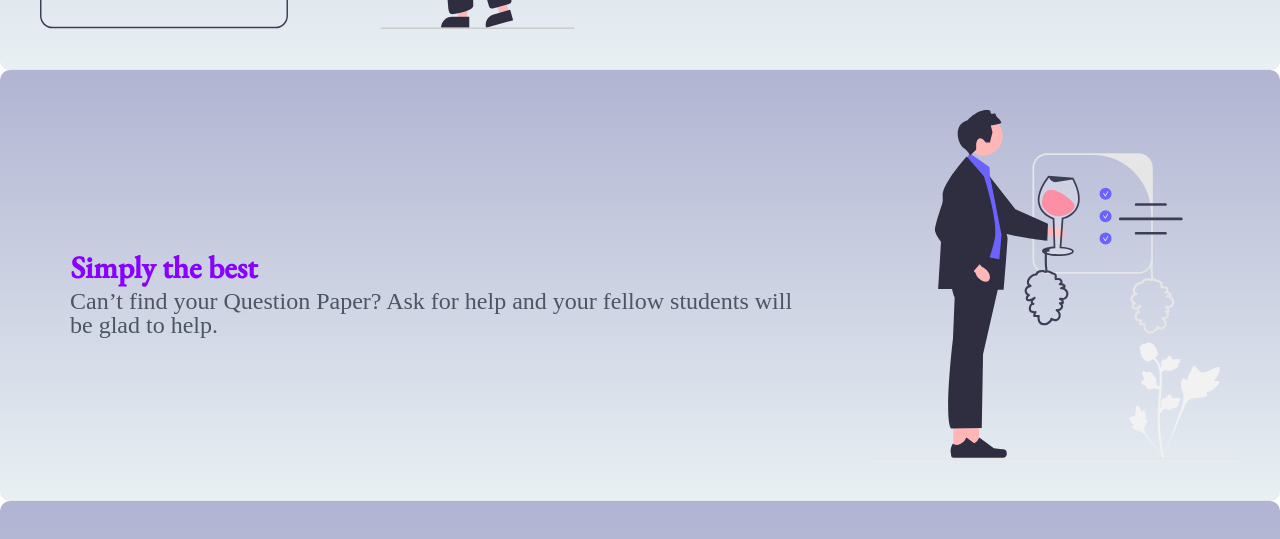
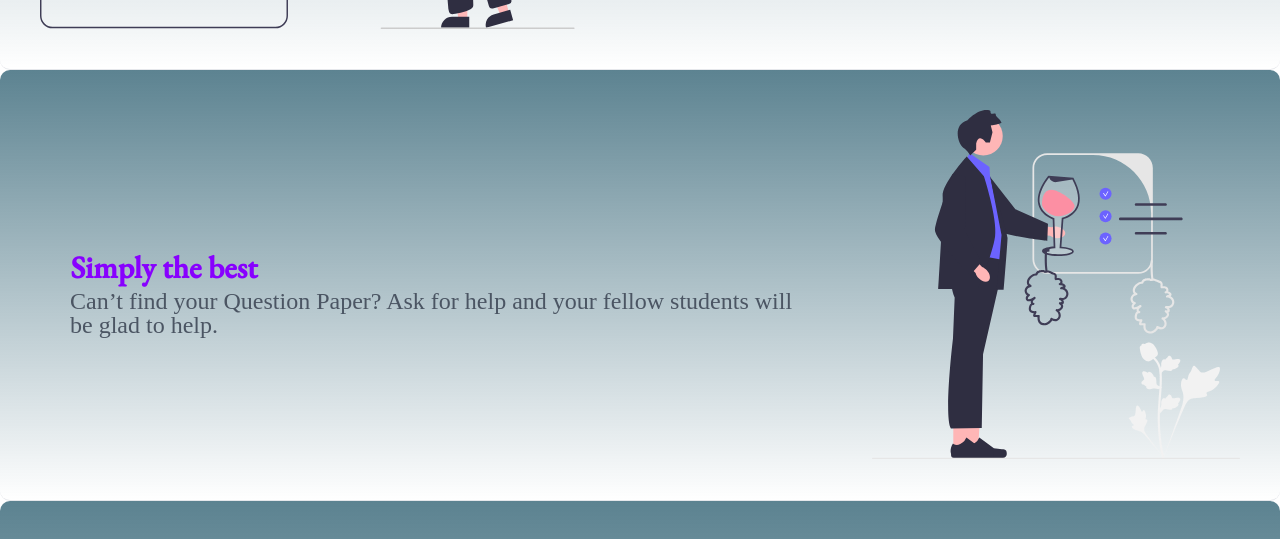
Before and after one commit to surya123-ctrl/Bunk4Study-Extension, a React (Create React App) app: page / in a window 1280 px wide. Shown: the part 2314-2853 px from the top of the page. Built offline with nearby package versions, Linux system fonts and the light colour scheme; no server answers.

Commit message:
3 divs Update
Co-Authored-By: Khushi340 <63107560+khushi340@users.noreply.github.com>

```diff
--- a/src/MyComponents/style/Home.css
+++ b/src/MyComponents/style/Home.css
@@ -25,7 +25,7 @@
     left: 1.9rem;
 }
 #first {
-    background: linear-gradient(rgba(143, 148, 191, 0.7), rgba(38, 106, 138, 0.1));
+    background: linear-gradient(rgba(23 78 98 / 70%), rgba(255, 255, 255, 0.1));
     margin-bottom: 0rem;
     text-align-last: left;
     padding: 2.5rem;
@@ -35,7 +35,7 @@
 }
 
 #second {
-    background: linear-gradient(rgba(143, 148, 191, 0.7), rgba(38, 106, 138, 0.1));
+    background: linear-gradient(rgba(23 78 98 / 70%), rgba(255, 255, 255, 0.1));
     margin-bottom: 0rem;
     text-align-last: left;
     padding: 2.5rem;
@@ -44,7 +44,7 @@
 }
 
 #third {
-    background: linear-gradient(rgba(143, 148, 191, 0.7), rgba(38, 106, 138, 0.1));
+    background: linear-gradient(rgba(23 78 98 / 70%), rgba(255, 255, 255, 0.1));
     padding: 2.5rem;
     text-align-last: left;
     border-radius: 10px;
```
